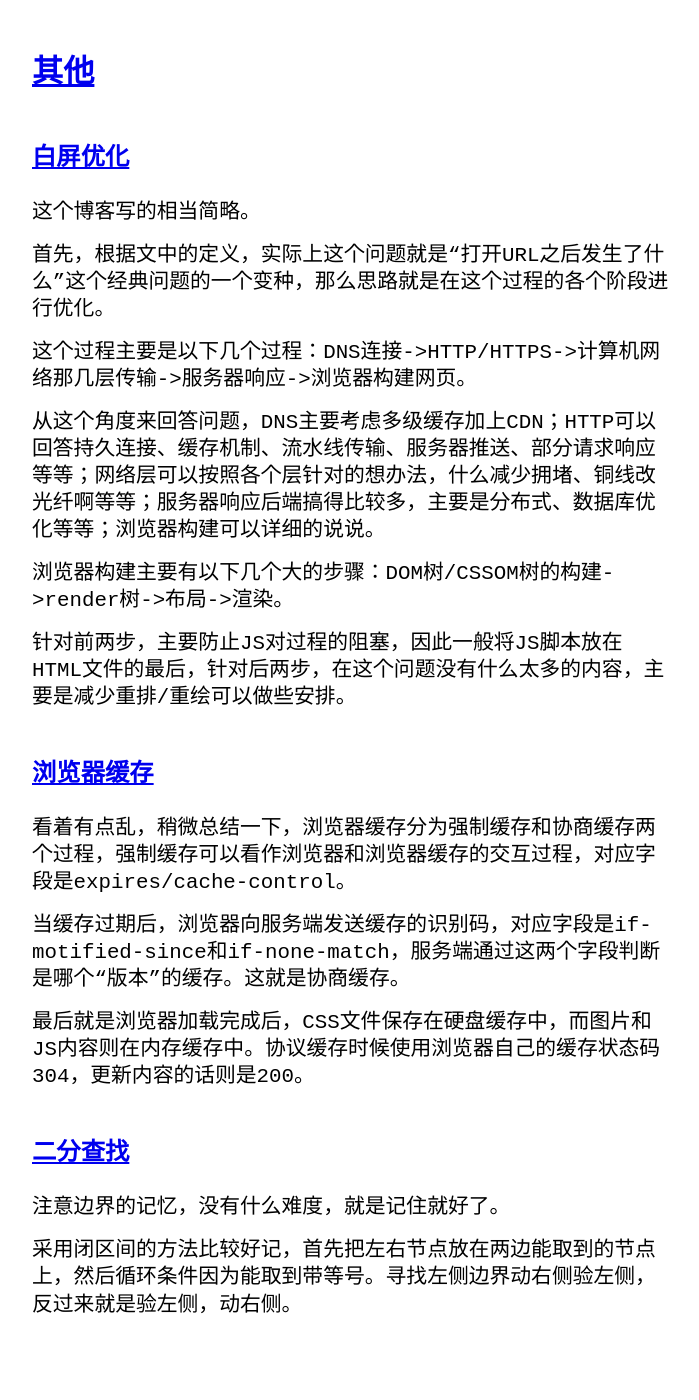
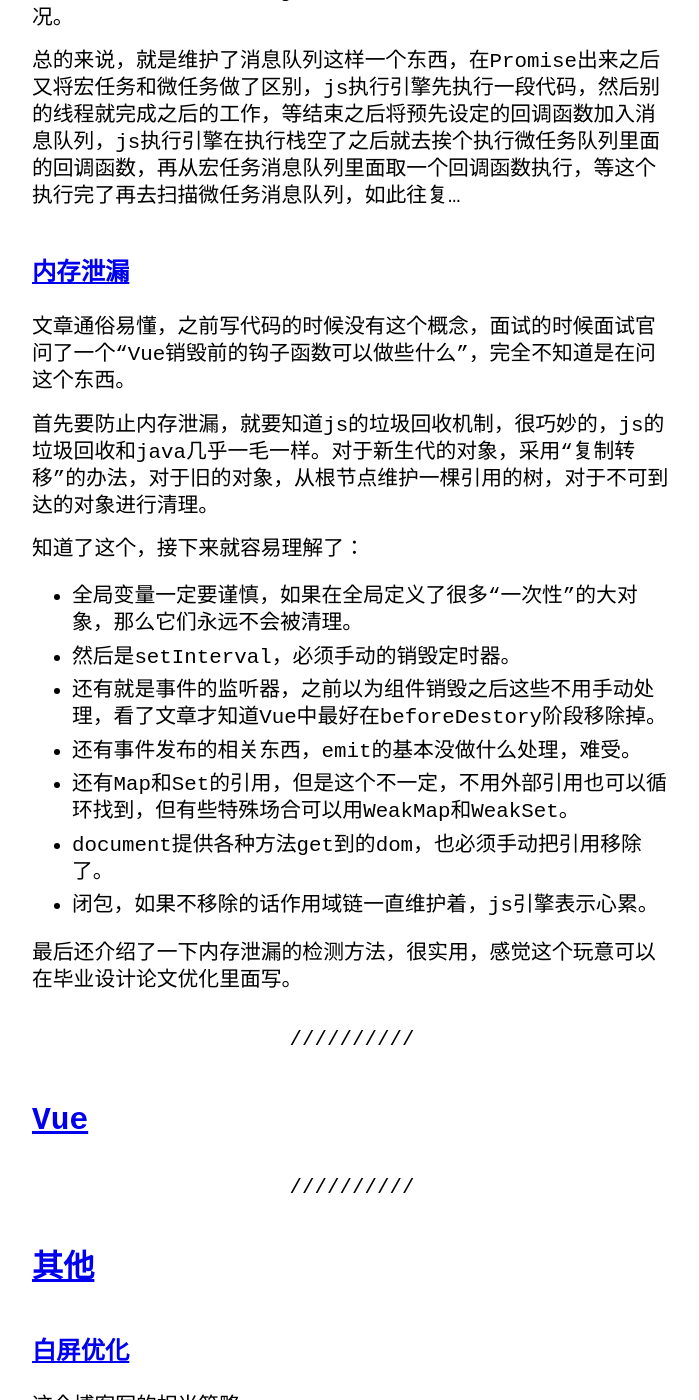
Before and after one commit to wangyu-1999/wangyu-1999.github.io, a Jekyll site: the page built from _posts/2021-03-19-春招博客笔记.md, in a window 1280 px wide and 1400 px high, scrolled down 2904 px. Shown: the whole window, without its empty margins (288-987 px from the left). Built offline with Jekyll 4.4.1, drawn with Linux system fonts in a browser that asks for light colours; some of the changed text lies outside the part shown.

Commit message:
doc:博客更新

```diff
--- a/_data/menu.yml
+++ b/_data/menu.yml
@@ -10,6 +10,7 @@ entries:
       - title: 希望结识友善的开发者朋友
       - title: "您可以通过<a href = 'https://github.com/wangyu-1999'>Github</a>
           或者<a href = '#'>wangyu2021@foxmail.com</a>联系我"
+      - title: "您也可以在该项目对应的<a = href = 'https://github.com/wangyu-1999/wangyu-1999.github.io/issues/new'>issues</a>下给我留言评论"
 
   - title: 技术博客
     post_list:
--- a/_posts/2021-03-19-春招博客笔记.md
+++ b/_posts/2021-03-19-春招博客笔记.md
@@ -3,15 +3,15 @@ layout: post
 category: star
 ---
 
-以下是春招时候准备时候看的一些技术博客，受到这两个网站项目的启发：
+以下是春招时候准备时候看的一些技术博客，受到这两个项目的启发：
 
 [飞书表格的前端总结](https://bitable.feishu.cn/app8Ok6k9qafpMkgyRbfgxeEnet?from=logout&table=tblzZHf2Ix3YtxPM&view=vew9iquA45)
 
 [Github上的一个前端总结](https://github.com/axuebin/articles/issues/39)
 
-决定自己也写一个类似的，之前看过的没有记录了，以后看过的技术博客都打算以这种方式做笔记。
+决定自己也写一个类似的，之前看过的没有记录，之后看到的好的技术博客打算**随缘**以这种方式做笔记。
 
-每个连接就是对应的博客，底下的文字部分是我看完之后自己做出的总结。
+链接就是对应的博客，底下的文字部分是我看完之后做出的注解。
 
 ---
 
@@ -32,9 +32,18 @@ category: star
 ## [CSS](#css)
 
 ### [BFC](https://zhuanlan.zhihu.com/p/25321647)
+
 一个背诵题，文章没有写太多门道。
 
 主要就五种常见的BFC情景和三种主要的BFC的作用。
+
+### [flex布局和基本概念](https://developer.mozilla.org/zh-CN/docs/Web/CSS/CSS_Flexible_Box_Layout/Basic_Concepts_of_Flexbox) || [Mastering Wrapping of Flex Items](https://developer.mozilla.org/en-US/docs/Web/CSS/CSS_Flexible_Box_Layout/Mastering_Wrapping_of_Flex_Items)
+
+主要介绍了flex布局的相关内容，MDN的文档质量真的高，无论是中文的还是英文的。
+
+flex布局有几个关键点，首先是通过flex-direction来设置布局的方向，flex设计的初衷是将所有的元素放在一行或者一列上，但是flex-wrap这个属性就对flex布局进行了拓展，它允许在原来模式下将要溢出的内容另起一行或者一列进行展示。
+
+第二篇文章着重讲解了flex布局和grid布局的差异。flex只能进行一维布局上的安排，虽然可以通过禁止伸缩的方式达到一些特殊的目的，但是设计初衷就是在一行或者一列上考虑。如果需要二维设计最好采用grid优雅的实现。
 
 ---
 
@@ -65,6 +74,24 @@ category: star
 异步函数的相关东西，解释js这样的单线程语言怎么处理并行的情况。
 
 总的来说，就是维护了消息队列这样一个东西，在Promise出来之后又将宏任务和微任务做了区别，js执行引擎先执行一段代码，然后别的线程就完成之后的工作，等结束之后将预先设定的回调函数加入消息队列，js执行引擎在执行栈空了之后就去挨个执行微任务队列里面的回调函数，再从宏任务消息队列里面取一个回调函数执行，等这个执行完了再去扫描微任务消息队列，如此往复...
+
+### [内存泄漏](https://segmentfault.com/a/1190000020231307)
+
+文章通俗易懂，之前写代码的时候没有这个概念，面试的时候面试官问了一个“Vue销毁前的钩子函数可以做些什么”，完全不知道是在问这个东西。
+
+首先要防止内存泄漏，就要知道js的垃圾回收机制，很巧妙的，js的垃圾回收和java几乎一毛一样。对于新生代的对象，采用“复制转移”的办法，对于旧的对象，从根节点维护一棵引用的树，对于不可到达的对象进行清理。
+
+知道了这个，接下来就容易理解了：
+
+- 全局变量一定要谨慎，如果在全局定义了很多“一次性”的大对象，那么它们永远不会被清理。
+- 然后是setInterval，必须手动的销毁定时器。
+- 还有就是事件的监听器，之前以为组件销毁之后这些不用手动处理，看了文章才知道Vue中最好在beforeDestory阶段移除掉。
+- 还有事件发布的相关东西，emit的基本没做什么处理，难受。
+- 还有Map和Set的引用，但是这个不一定，不用外部引用也可以循环找到，但有些特殊场合可以用WeakMap和WeakSet。
+- document提供各种方法get到的dom，也必须手动把引用移除了。
+- 闭包，如果不移除的话作用域链一直维护着，js引擎表示心累。
+
+最后还介绍了一下内存泄漏的检测方法，很实用，感觉这个玩意可以在毕业设计论文优化里面写。
 
 ---
 
```
Also changed, not shown: other parts of _posts/2021-03-19-春招博客笔记.md (+4 -0 lines), _posts/2021-03-22-How browers work阅读笔记.md (added, +50 -0 lines), index.md (+1 -1 lines).
